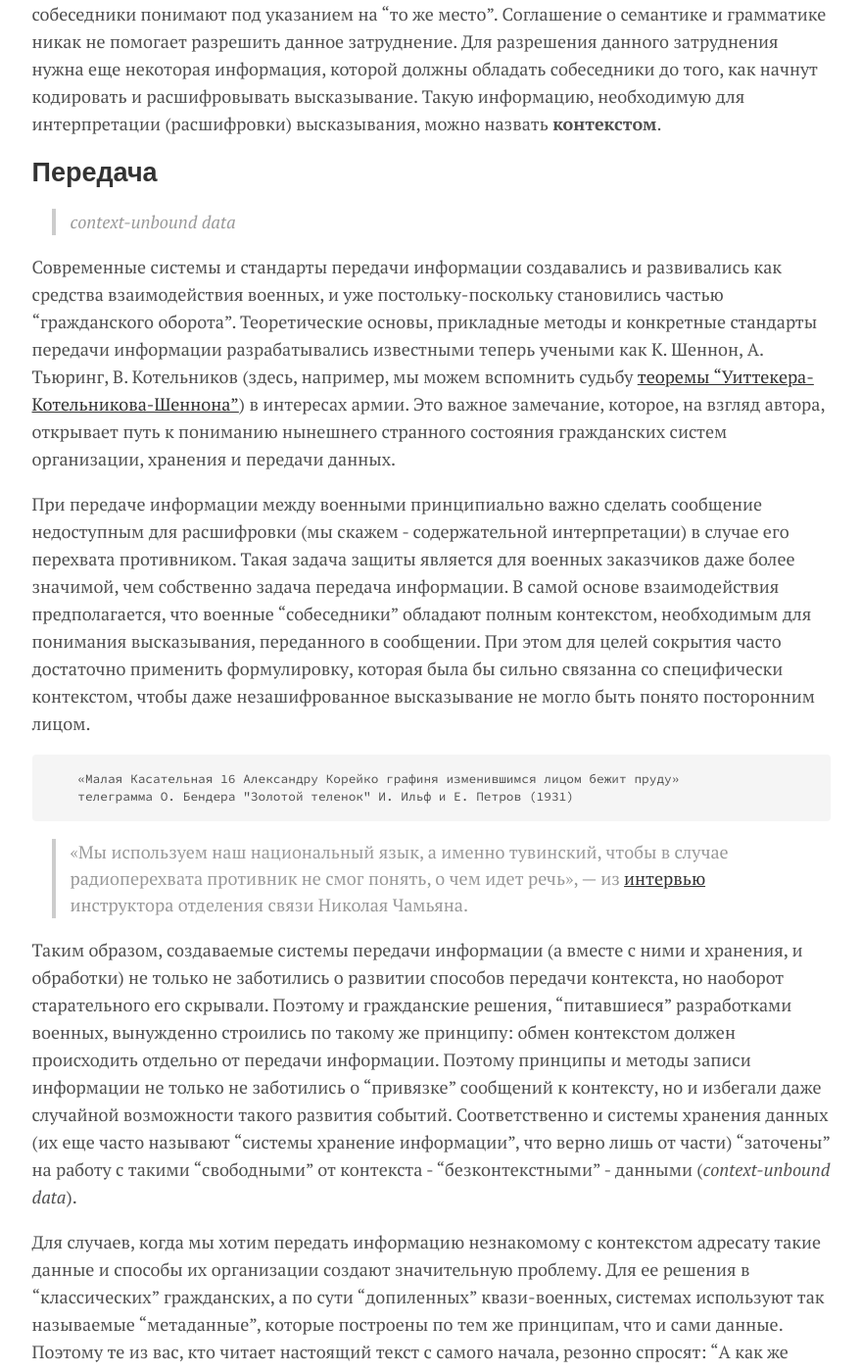
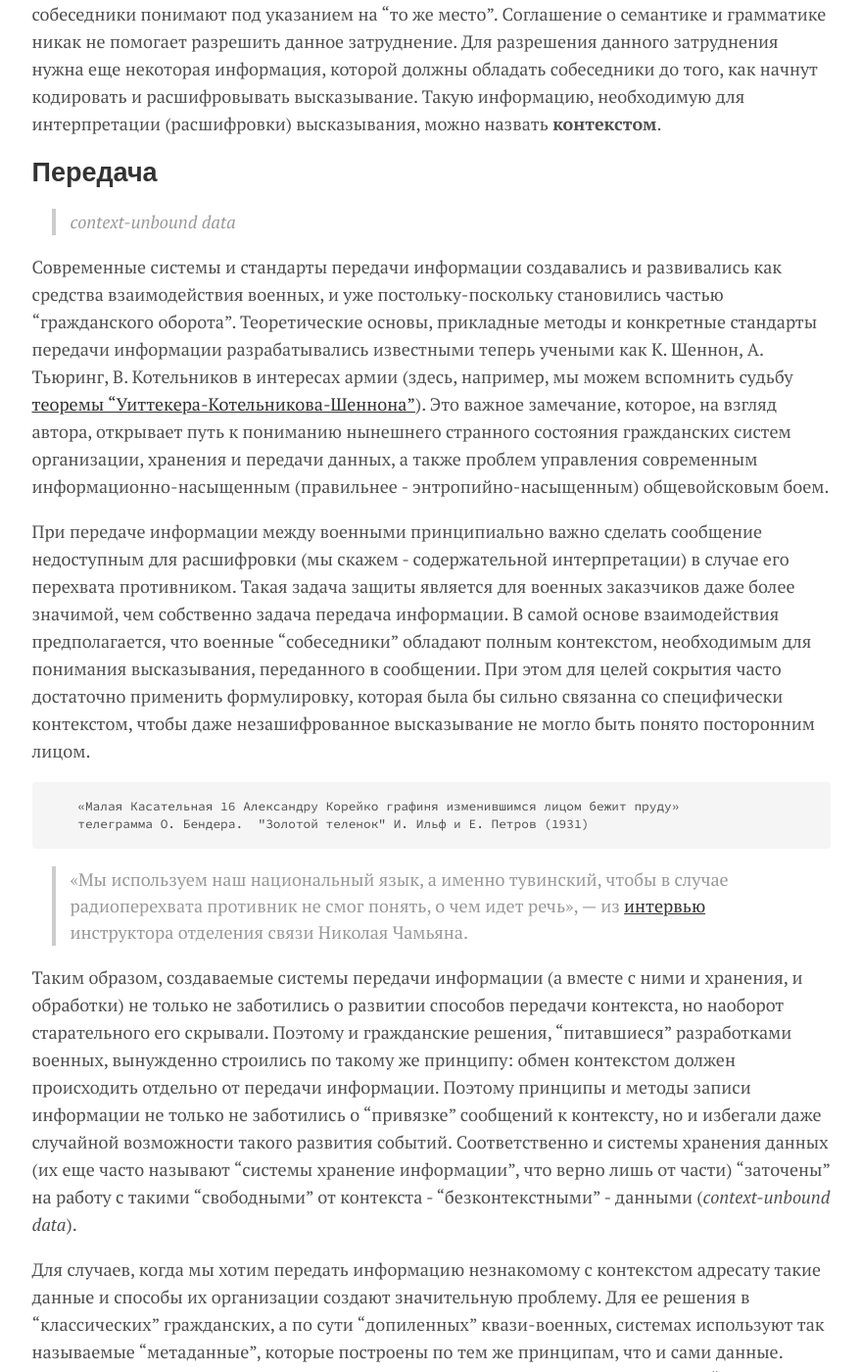
Before and after one commit to kontur32/Boltzmann, a Jekyll site: the page built from _posts/2023-04-01-информация-и-ее-передача.md, in a window 1280 px wide and 1400 px high, scrolled down 1958 px. Shown: the whole window at 98% size, without its empty margins (200-1079 px from the left). Built offline with Jekyll 4.4.1, drawn with Linux system fonts in a browser that asks for light colours; formulas are drawn with MathJax 3.

Commit message:
правки

````diff
--- a/_posts/2023-04-01-информация-и-ее-передача.md
+++ b/_posts/2023-04-01-информация-и-ее-передача.md
@@ -35,13 +35,13 @@ annotation: Здесь мы изложим некоторые соображен
 
 >*context-unbound data*
 
-Современные системы и стандарты передачи информации создавались и развивались как средства взаимодействия военных, и уже постольку-поскольку становились частью "гражданского оборота". Теоретические основы, прикладные методы и конкретные стандарты передачи информации разрабатывались известными теперь учеными как К. Шеннон, А. Тьюринг, В. Котельников (здесь, например, мы можем вспомнить судьбу [теоремы "Уиттекера-Котельникова-Шеннона"](https://ru.wikipedia.org/wiki/Теорема_Котельникова)) в интересах армии. Это важное замечание, которое, на взгляд автора, открывает путь к пониманию нынешнего странного состояния гражданских систем организации, хранения и передачи данных.
+Современные системы и стандарты передачи информации создавались и развивались как средства взаимодействия военных, и уже постольку-поскольку становились частью "гражданского оборота". Теоретические основы, прикладные методы и конкретные стандарты передачи информации разрабатывались известными теперь учеными как К. Шеннон, А. Тьюринг, В. Котельников в интересах армии (здесь, например, мы можем вспомнить судьбу [теоремы "Уиттекера-Котельникова-Шеннона"](https://ru.wikipedia.org/wiki/Теорема_Котельникова)). Это важное замечание, которое, на взгляд автора, открывает путь к пониманию нынешнего странного состояния гражданских систем организации, хранения и передачи данных, а также проблем управления современным информационно-насыщенным (правильнее - энтропийно-насыщенным) общевойсковым боем.
 
 При передаче информации между военными принципиально важно сделать сообщение недоступным для расшифровки (мы скажем - содержательной интерпретации) в случае его перехвата противником. Такая задача защиты является для военных заказчиков даже более значимой, чем собственно задача передача информации.  В самой основе взаимодействия предполагается, что военные "собеседники" обладают полным контекстом, необходимым для понимания высказывания, переданного в сообщении. При этом для целей сокрытия часто достаточно применить формулировку, которая была бы сильно связанна со специфически контекстом, чтобы даже незашифрованное высказывание не могло быть понято посторонним лицом.
 
 ```text
     «Малая Касательная 16 Александру Корейко графиня изменившимся лицом бежит пруду»
-    телеграмма О. Бендера "Золотой теленок" И. Ильф и Е. Петров (1931)
+    телеграмма О. Бендера.  "Золотой теленок" И. Ильф и Е. Петров (1931)
 ```
 
 >«Мы используем наш национальный язык, а именно тувинский, чтобы в случае радиоперехвата противник не смог понять, о чем идет речь», — из [интервью](https://news.rambler.ru/conflicts/49283734/?utm_content=news_media&utm_medium=read_more&utm_source=copylink) инструктора отделения связи Николая Чамьяна.
````
Also changed, not shown: other parts of _posts/2023-04-01-информация-и-ее-передача.md (+1 -1 lines), _posts/2023-04-02-то-ради-чего.md (+1 -1 lines).
